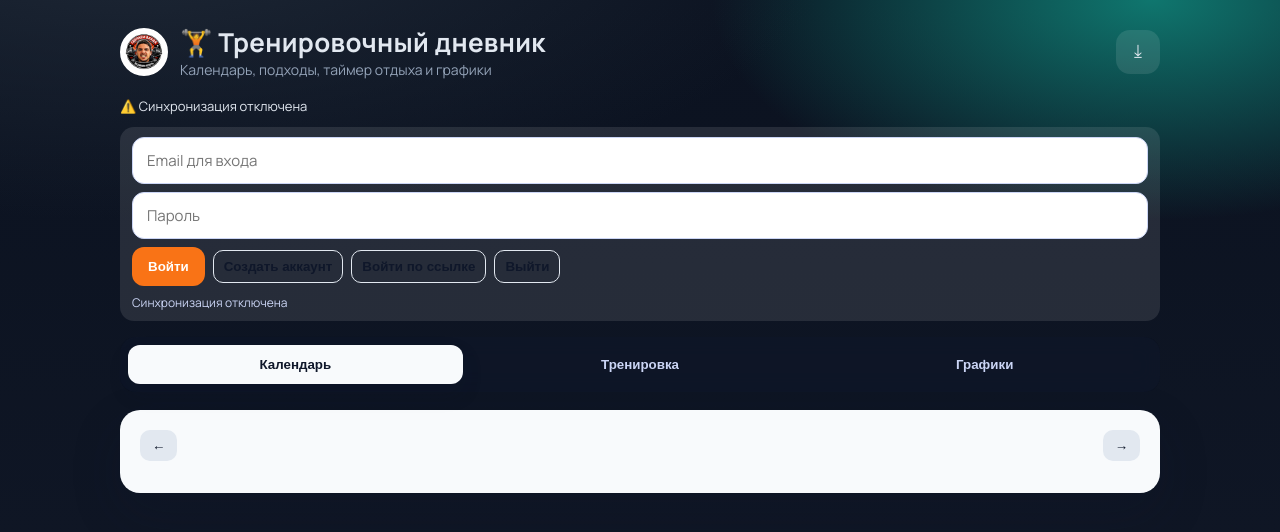
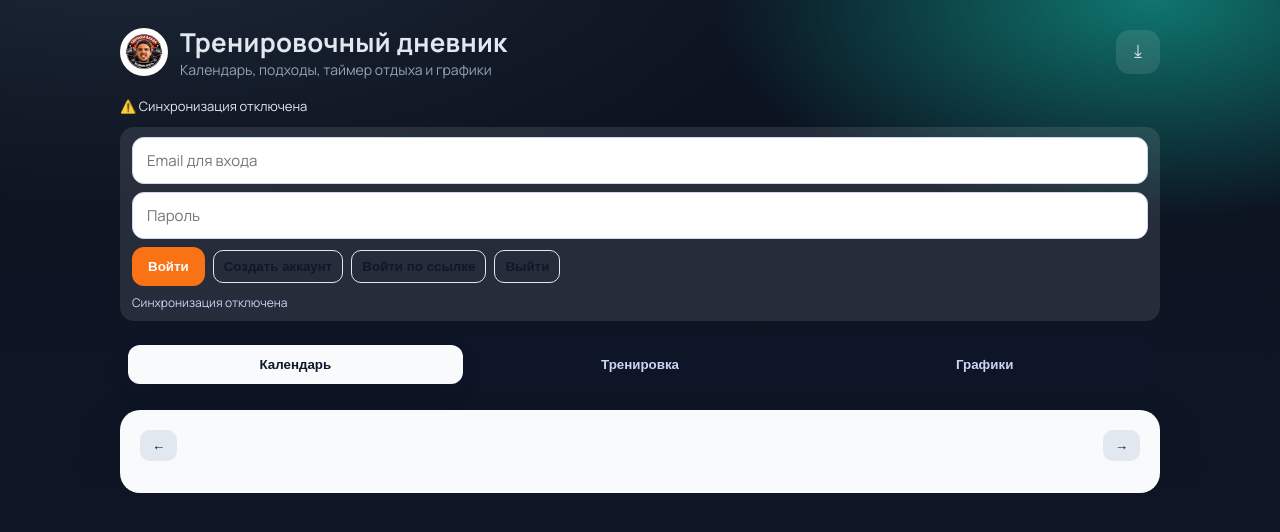
Before and after one commit to gahlan873-lang/workout-tracker, a plain HTML site: page index.html in a window 1280 px wide. Drawn offline with nearby package versions, Linux system fonts and the light colour scheme.

Commit message:
Remove emoji from title

```diff
--- a/index.html
+++ b/index.html
@@ -676,7 +676,7 @@
             <div class="header-brand">
                 <img class="logo" src="logo.png" alt="Логотип">
                 <div>
-                    <div class="header-title">🏋️ Тренировочный дневник</div>
+                    <div class="header-title">Тренировочный дневник</div>
                     <div class="header-subtitle">Календарь, подходы, таймер отдыха и графики</div>
                 </div>
             </div>
```
